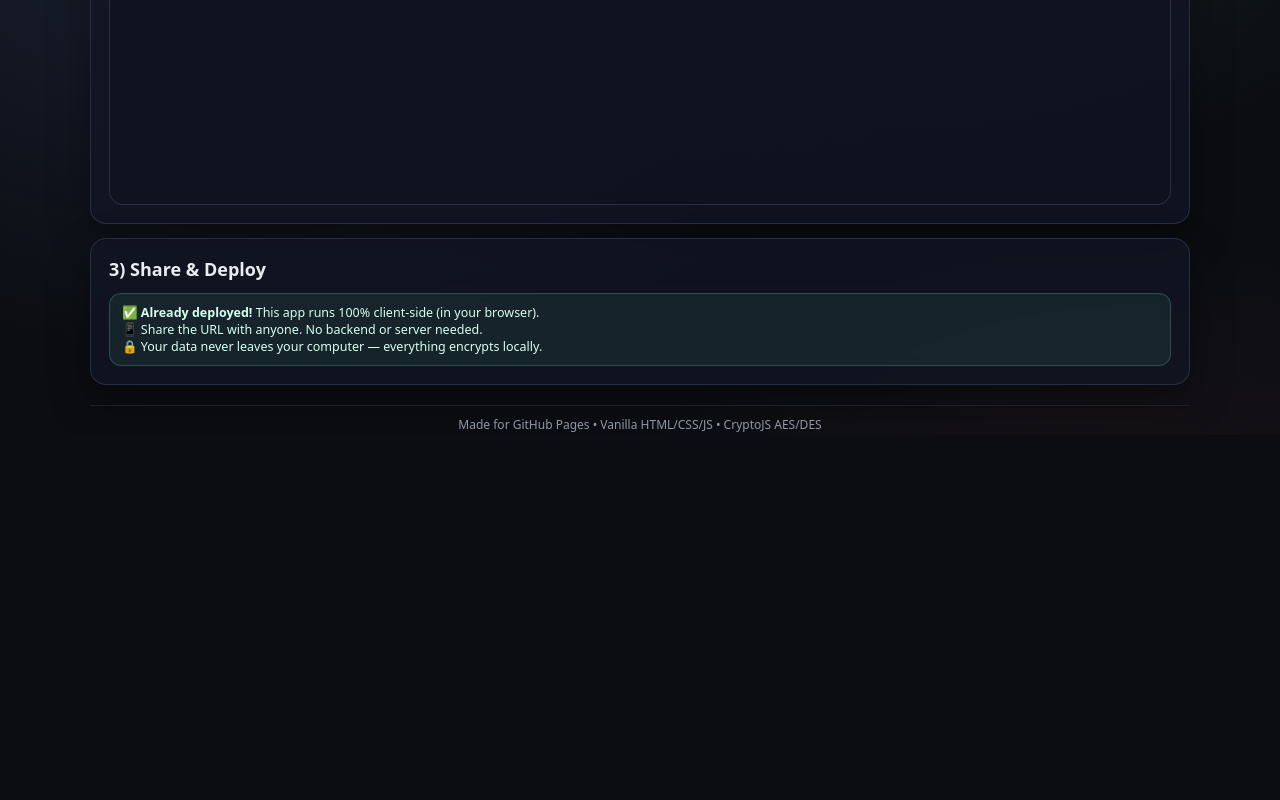
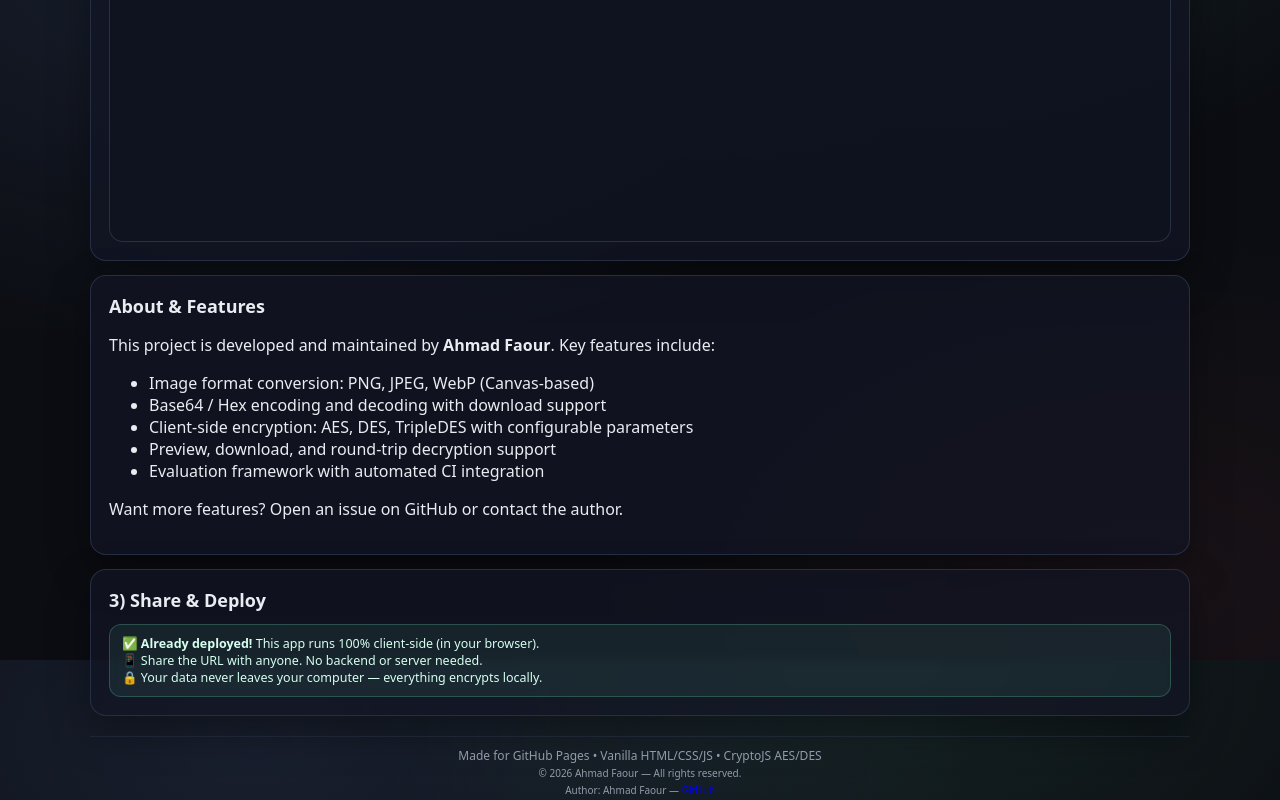
Before and after one commit to AhmadFaour9/ImageCryptoLab, a website: page index.html in a window 1280 px wide. Shown: the part 1740-2540 px from the top of the page. Before the commit the page ends 2175 px from the top, so only its background shows below. Drawn offline with nearby package versions, Linux system fonts and the light colour scheme.

Commit message:
Add logo, author credits and copyright; add About/Features and improved footer

```diff
--- a/index.html
+++ b/index.html
@@ -3,7 +3,9 @@
 <head>
   <meta charset="UTF-8" />
   <meta name="viewport" content="width=device-width,initial-scale=1" />
+  <meta name="author" content="Ahmad Faour" />
   <title>ImageCryptoLab — Convert • Base64/Hex • AES/DES Encrypt/Decrypt</title>
+  <link rel="icon" href="/assets/logo.svg" />
   <link rel="stylesheet" href="./styles.css" />
   <!-- CryptoJS (AES/DES) via CDN -->
   <script defer src="https://cdn.jsdelivr.net/npm/crypto-js@4.2.0/crypto-js.min.js"></script>
@@ -12,10 +14,11 @@
 <body>
   <header class="wrap header">
     <div class="brand">
-      <div class="logo" aria-hidden="true">🧪</div>
+      <div class="logo" aria-hidden="false"><img src="/assets/logo.svg" alt="ImageCryptoLab logo" style="height:40px;" /></div>
       <div>
         <h1>ImageCryptoLab</h1>
-        <p class="sub">Convert images • Extract Base64/Hex • Encrypt/Decrypt with AES or DES (client‑side)</p>
+        <p class="sub">Convert images • Extract Base64/Hex • Encrypt/Decrypt with AES, DES, TripleDES (client‑side)</p>
+        <p class="meta">Author: <strong>Ahmad Faour</strong> — © Ahmad Faour 2026. All rights reserved.</p>
       </div>
     </div>
     <div class="pill">Runs 100% in your browser — suitable for GitHub Pages</div>
@@ -375,6 +378,19 @@
     </section>
 
     <section class="card">
+      <h2>About & Features</h2>
+      <p>This project is developed and maintained by <strong>Ahmad Faour</strong>. Key features include:</p>
+      <ul>
+        <li>Image format conversion: PNG, JPEG, WebP (Canvas-based)</li>
+        <li>Base64 / Hex encoding and decoding with download support</li>
+        <li>Client-side encryption: AES, DES, TripleDES with configurable parameters</li>
+        <li>Preview, download, and round-trip decryption support</li>
+        <li>Evaluation framework with automated CI integration</li>
+      </ul>
+      <p class="hint">Want more features? Open an issue on GitHub or contact the author.</p>
+    </section>
+
+    <section class="card">
       <h2>3) Share & Deploy</h2>
       <div class="notice">
         ✅ <strong>Already deployed!</strong> This app runs 100% client-side (in your browser).
@@ -386,7 +402,13 @@
     </section>
 
     <footer class="footer">
-      <span>Made for GitHub Pages • Vanilla HTML/CSS/JS • CryptoJS AES/DES</span>
+      <div class="footerLeft">
+        <span>Made for GitHub Pages • Vanilla HTML/CSS/JS • CryptoJS AES/DES</span>
+      </div>
+      <div class="footerRight">
+        <small>© 2026 Ahmad Faour — All rights reserved.</small><br/>
+        <small>Author: Ahmad Faour — <a href="https://github.com/AhmadFaour9">GitHub</a></small>
+      </div>
     </footer>
   </main>
 </body>
--- a/package.json
+++ b/package.json
@@ -25,7 +25,7 @@
     "base64",
     "hex"
   ],
-  "author": "",
+  "author": "Ahmad Faour",
   "license": "MIT",
   "devDependencies": {
     "clean-css": "^5.3.2",
```
Also changed, not shown: DEPLOYMENT_SUMMARY.md (+3 -0 lines), README.md, assets/logo.svg (added).
